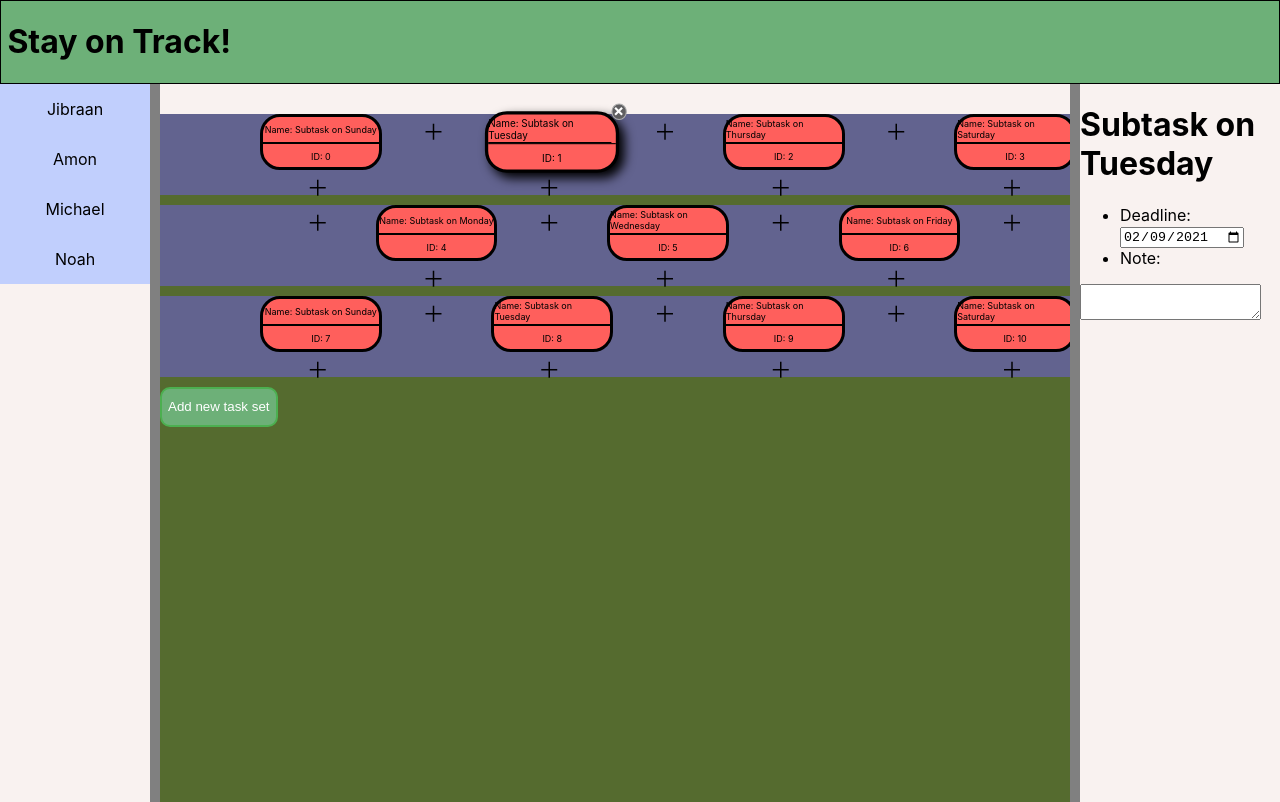
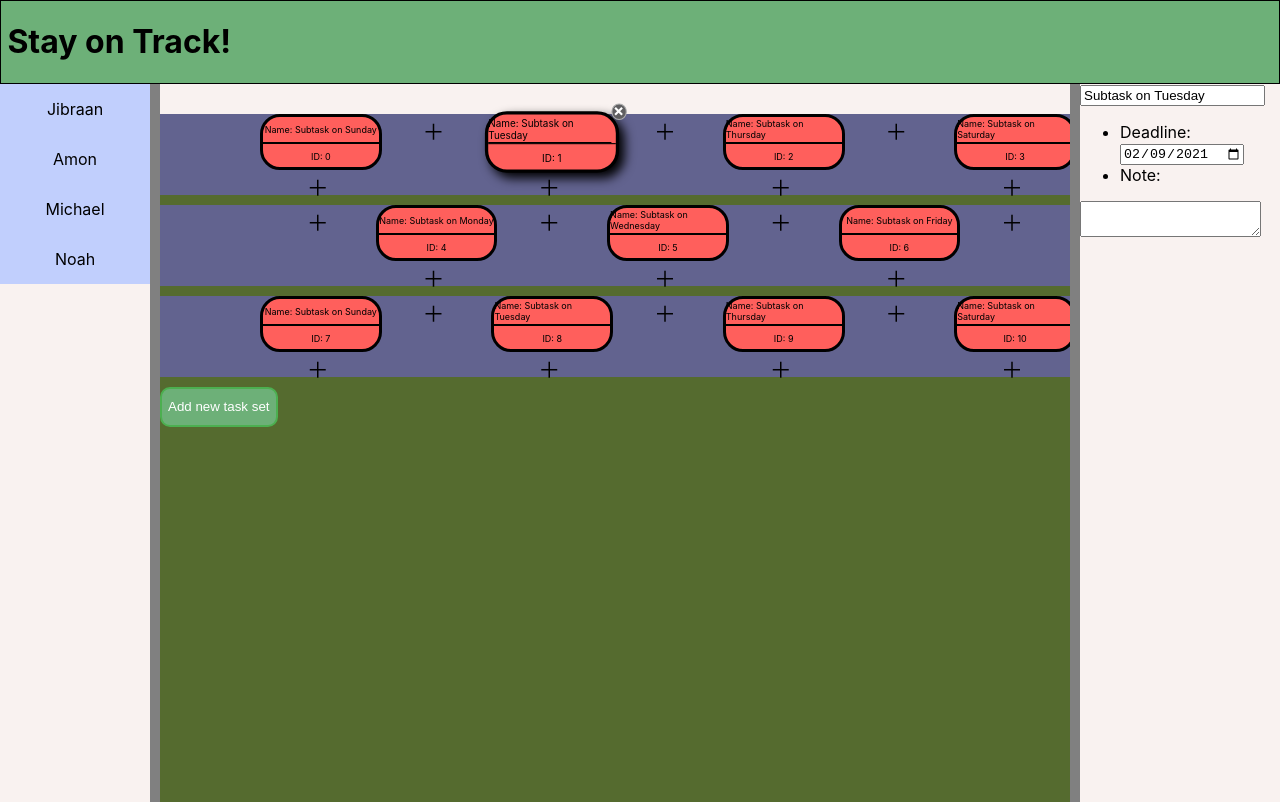
Before and after one commit to Goma0925/TaskRail, a React (Create React App) app in the folder taskrail_client/: page / in a window 1280 px wide. Built offline with nearby package versions, Linux system fonts and the light colour scheme.

Commit message:
Date Editor Complete

```diff
--- a/taskrail_client/src/containers/SideInfoBar/SubtaskInfoBar.tsx
+++ b/taskrail_client/src/containers/SideInfoBar/SubtaskInfoBar.tsx
@@ -24,6 +24,7 @@ export function SubtaskInfoBar(props: SideInfoBarProps) {
     const note = subtask.getNote();
     let [new_deadline, set_new_deadline] = useState(return_date_str(deadline));
     const [noteText, setNoteText] = useState(note);
+    const [titleText, setTitleText] = useState(title);
     const dispatch = useDispatch();
     function return_date_str(date: Date){
         let [month, day, year] = [(0 + date.getMonth().toString()).slice(-2), (0 + date.getDate().toString()).slice(-2), date.getFullYear()];
@@ -38,6 +39,7 @@ export function SubtaskInfoBar(props: SideInfoBarProps) {
         set_new_deadline(event.target.value);
         let date_obj = new Date(event.target.value);
         date_obj.setDate(date_obj.getDate() + 1); //odd bug that does one day less when converting the string to date, so I'm adding a day
+        date_obj.setMonth(date_obj.getMonth() + 1);
         let updatedSubtask = subtask.getCopy();
         updatedSubtask.setSubtaskDeadline(date_obj);
         dispatch(new UpdateSubtask(updatedSubtask));
@@ -48,12 +50,10 @@ export function SubtaskInfoBar(props: SideInfoBarProps) {
 
     return (
         <div className="sideinfo-bar">
-            <h1 className="Title">
-                {title}
-            </h1>
+            <input type="text" value={title} onChange={handleTitleChange}/>
             <ul>
                 <li className="Deadline">Deadline:
-                    <input type="date" value={new_deadline} onChange={handleDateChange} />
+                    <input type="date" value={return_date_str(deadline)} onChange={handleDateChange} />
                 </li>
                 <li className="Note">Note:</li>
             </ul>
```
